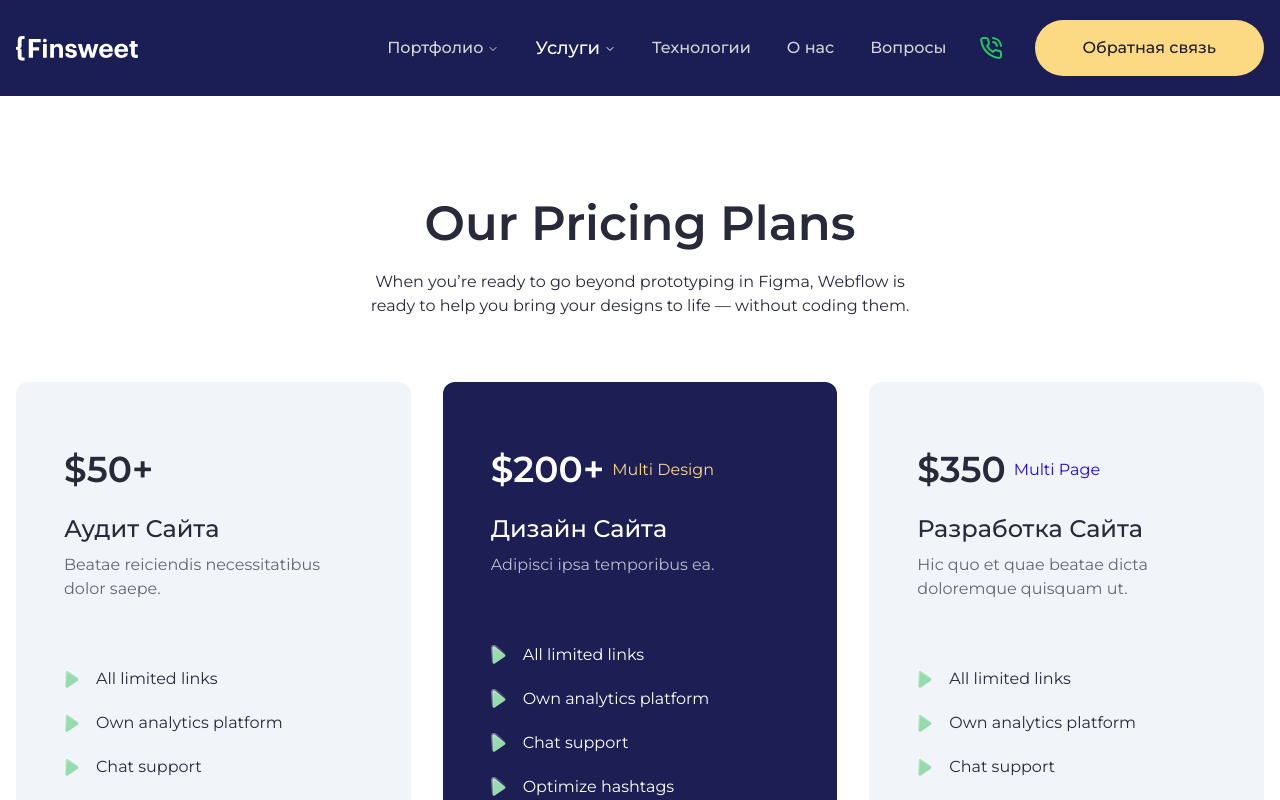
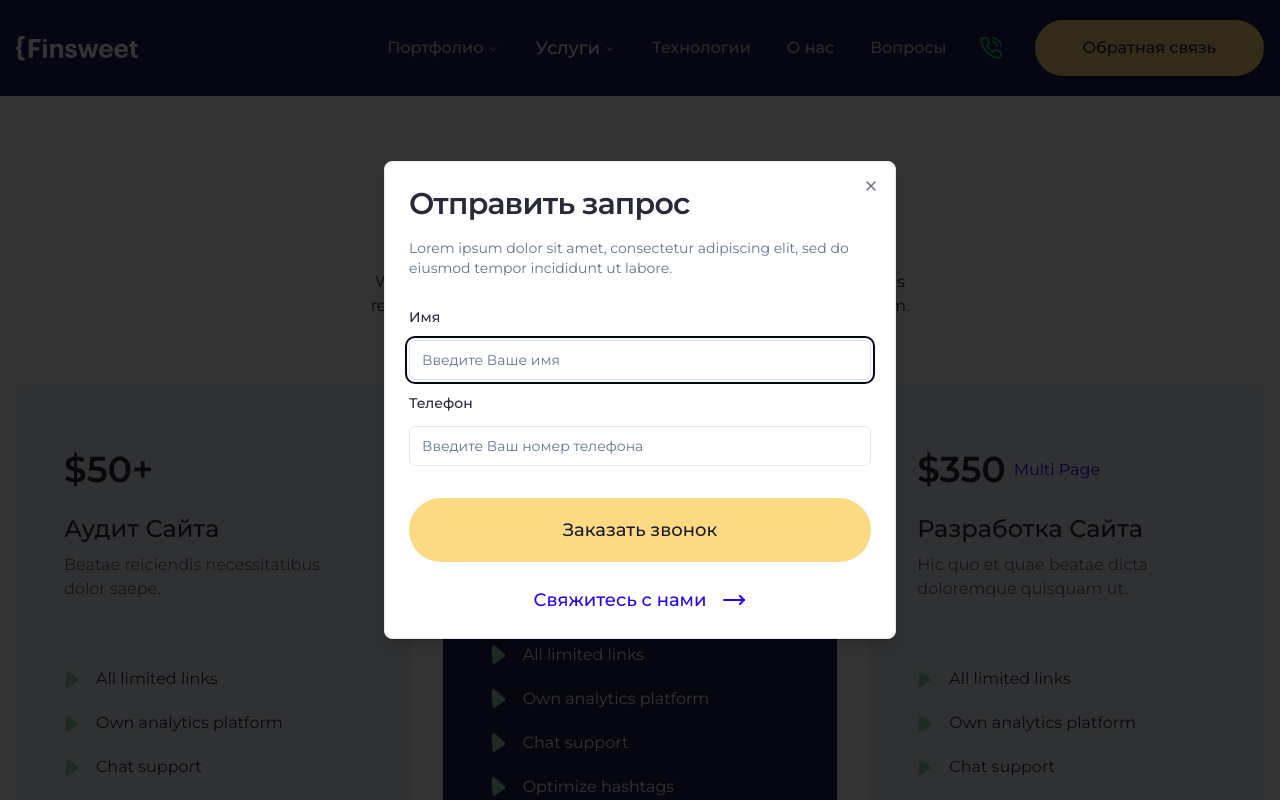
Before and after one commit to KirillUnited/digital-agency, a Next.js app: page /pricing in a window 1280 px wide. Both pictures are taken after a click on the button "Обратная связь". Shown: the top 800 px of the page. Built offline with nearby package versions, Linux system fonts and the light colour scheme.

Commit message:
[header] add cta modal

```diff
--- a/package.json
+++ b/package.json
@@ -11,6 +11,7 @@
   "dependencies": {
     "@radix-ui/react-accordion": "^1.1.2",
     "@radix-ui/react-dialog": "^1.0.5",
+    "@radix-ui/react-label": "^2.0.2",
     "@radix-ui/react-navigation-menu": "^1.1.4",
     "@radix-ui/react-slot": "^1.0.2",
     "@tsparticles/engine": "^3.1.0",
--- a/src/components/shared/Header/Header.tsx
+++ b/src/components/shared/Header/Header.tsx
@@ -7,6 +7,7 @@ import HeaderDrawer from './HeaderDrawer'
 import { cn } from '@/lib/utils'
 import styles from './styles.module.css'
 import PhoneCall from '@/components/shared/PhoneCall'
+import CTAModal from '@/components/shared/Modal/CTAModal'
 
 const Header = () => {
     return (
@@ -17,7 +18,8 @@ const Header = () => {
                     <div className="lg:flex hidden items-center justify-end gap-8">
                         <Navbar variant='primary' enableSubmenu />
                         <PhoneCall />
-                        <Button size={'sm'}>Обратная связь</Button>
+                        {/* <Button size={'sm'}>Обратная связь</Button> */}
+                        <CTAModal triggerLabel='Обратная связь' triggerSize={`sm`} />
                     </div>
                     <div className='flex gap-6 items-center lg:hidden'>
                         <PhoneCall />
--- a/src/components/shared/Header/HeaderDrawer.tsx
+++ b/src/components/shared/Header/HeaderDrawer.tsx
@@ -14,6 +14,7 @@ import Logo from "../Logo"
 import Navbar from "./Navbar"
 import { Button } from "@/components/ui/button"
 import PhoneCall from "@/components/shared/PhoneCall"
+import CTAModal from '@/components/shared/Modal/CTAModal'
 
 const HeaderDrawer = () => {
     return (
@@ -35,7 +36,8 @@ const HeaderDrawer = () => {
                         <PhoneCall label="0927 6277 28525" />
                     </DrawerFooter>
                     <DrawerFooter>
-                        <Button size={'sm'}>Обратная связь</Button>
+                        {/* <Button size={'sm'}>Обратная связь</Button> */}
+                        <CTAModal triggerLabel='Обратная связь' triggerSize={`sm`} />
                     </DrawerFooter>
                 </div>
             </DrawerContent>
--- /dev/null
+++ b/src/components/shared/Modal/CTAModal.tsx
@@ -0,0 +1,63 @@
+'use client'
+import React from 'react'
+import {
+    Dialog,
+    DialogClose,
+    DialogContent,
+    DialogDescription,
+    DialogHeader,
+    DialogTitle,
+    DialogTrigger,
+} from "@/components/ui/dialog"
+import { Button } from '@/components/ui/button'
+import { Input } from '@/components/ui/input'
+import Link from 'next/link'
+import { MoveRightIcon } from 'lucide-react'
+import { Label } from '@/components/ui/label'
+
+type Props = {
+    triggerLabel: string
+    triggerSize?: "default" | "sm" | "lg" | "icon" | null | undefined
+}
+
+export default function CTAModal({ triggerLabel, triggerSize }: Props) {
+    return (
+        <Dialog>
+            <DialogTrigger asChild>
+                <Button size={triggerSize}>{triggerLabel}</Button>
+            </DialogTrigger>
+            <DialogContent>
+                <DialogHeader className='space-y-4'>
+                    <DialogTitle className='text-3xl'>Отправить запрос</DialogTitle>
+                    <DialogDescription>
+                        Lorem ipsum dolor sit amet, consectetur adipiscing elit, sed do eiusmod tempor incididunt ut labore.
+                    </DialogDescription>
+                </DialogHeader>
+                <div className="grid gap-4 py-4">
+                    <Label htmlFor="name">Имя</Label>
+                    <Input
+                        id="name"
+                        defaultValue=""
+                        placeholder='Введите Ваше имя'
+                    />
+
+                    <Label htmlFor="phone">Телефон</Label>
+                    <Input
+                        type='tel'
+                        id="phone"
+                        defaultValue=""
+                        placeholder='Введите Ваш номер телефона'
+                    />
+                </div>
+                <div className='flex flex-col gap-6'>
+                    <Button>Заказать звонок</Button>
+                    <DialogClose asChild>
+                        <Link href={`/about`} className='link self-center'>
+                            Свяжитесь с нами <MoveRightIcon />
+                        </Link>
+                    </DialogClose>
+                </div>
+            </DialogContent>
+        </Dialog>
+    )
+}
--- a/src/components/shared/Modal/index.tsx
+++ /dev/null
@@ -1,48 +0,0 @@
-'use client'
-import React from 'react'
-import {
-    Dialog,
-    DialogContent,
-    DialogDescription,
-    DialogHeader,
-    DialogTitle,
-    DialogTrigger,
-} from "@/components/ui/dialog"
-import { Button } from '@/components/ui/button'
-import { Input } from '@/components/ui/input'
-
-
-export default function Modal() {
-    return (
-        <Dialog>
-            <DialogTrigger asChild>
-                <Button>Заказать</Button>
-            </DialogTrigger>
-            <DialogContent>
-                <DialogHeader>
-                    <DialogTitle>Send inquiry</DialogTitle>
-                    <DialogDescription>
-                        Lorem ipsum dolor sit amet, consectetur adipiscing elit, sed do eiusmod tempor incididunt ut labore.
-                    </DialogDescription>
-                </DialogHeader>
-                <div className="grid gap-4 py-4">
-                    <div className="grid grid-cols-4 items-center gap-4">
-                        <Input
-                            id="name"
-                            defaultValue="Your Name"
-                            className="col-span-3"
-                        />
-                    </div>
-                    <div className="grid grid-cols-4 items-center gap-4">
-                        <Input
-                            type='tel'
-                            id="phone"
-                            defaultValue="Phone"
-                            className="col-span-3"
-                        />
-                    </div>
-                </div>
-            </DialogContent>
-        </Dialog>
-    )
-}
--- /dev/null
+++ b/src/components/ui/label.tsx
@@ -0,0 +1,24 @@
+import * as React from "react"
+import * as LabelPrimitive from "@radix-ui/react-label"
+import { cva, type VariantProps } from "class-variance-authority"
+
+import { cn } from "@/lib/utils"
+
+const labelVariants = cva(
+  "text-sm font-medium leading-none peer-disabled:cursor-not-allowed peer-disabled:opacity-70"
+)
+
+const Label = React.forwardRef<
+  React.ElementRef<typeof LabelPrimitive.Root>,
+  React.ComponentPropsWithoutRef<typeof LabelPrimitive.Root> &
+    VariantProps<typeof labelVariants>
+>(({ className, ...props }, ref) => (
+  <LabelPrimitive.Root
+    ref={ref}
+    className={cn(labelVariants(), className)}
+    {...props}
+  />
+))
+Label.displayName = LabelPrimitive.Root.displayName
+
+export { Label }
```
Also changed, not shown: 1 other file (tests, documents, lock files or other folders).
